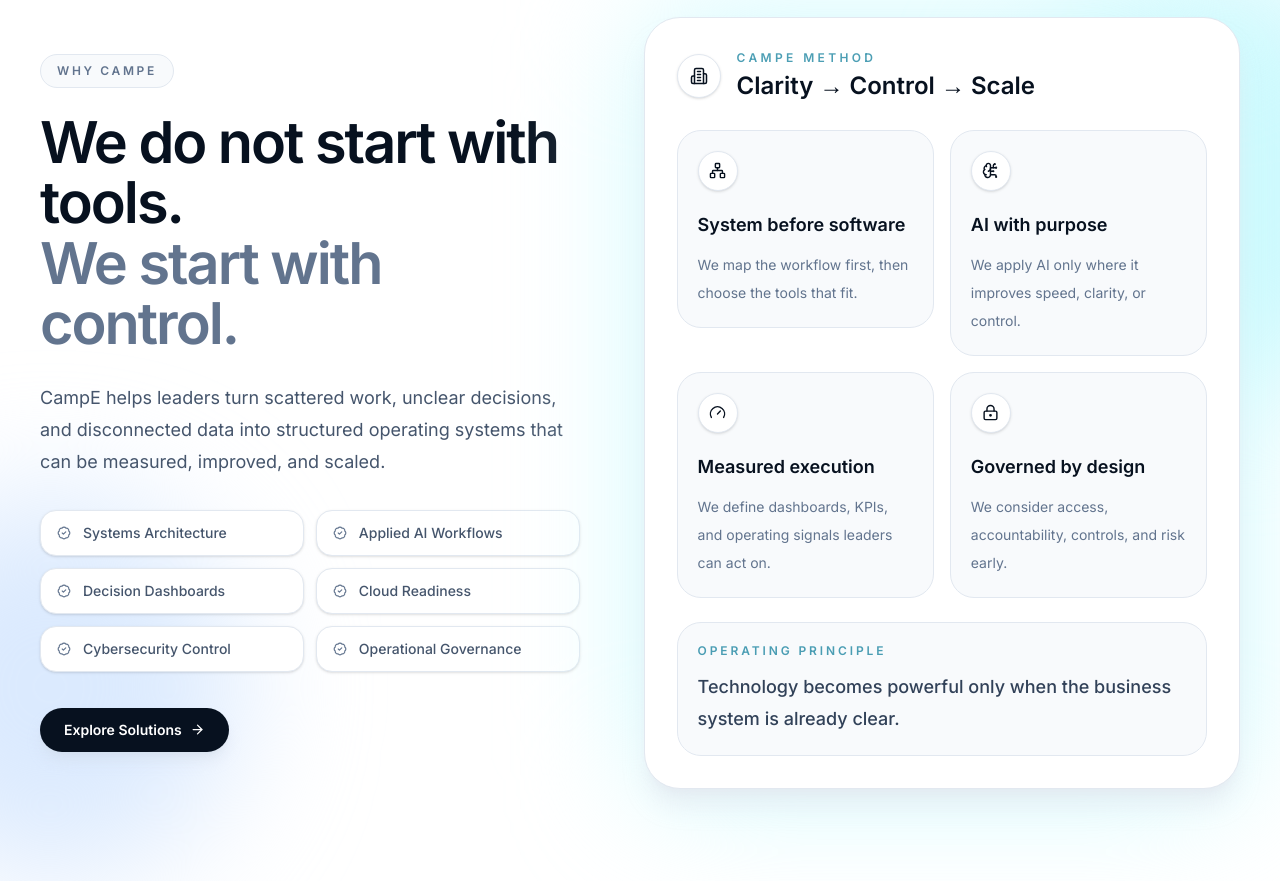
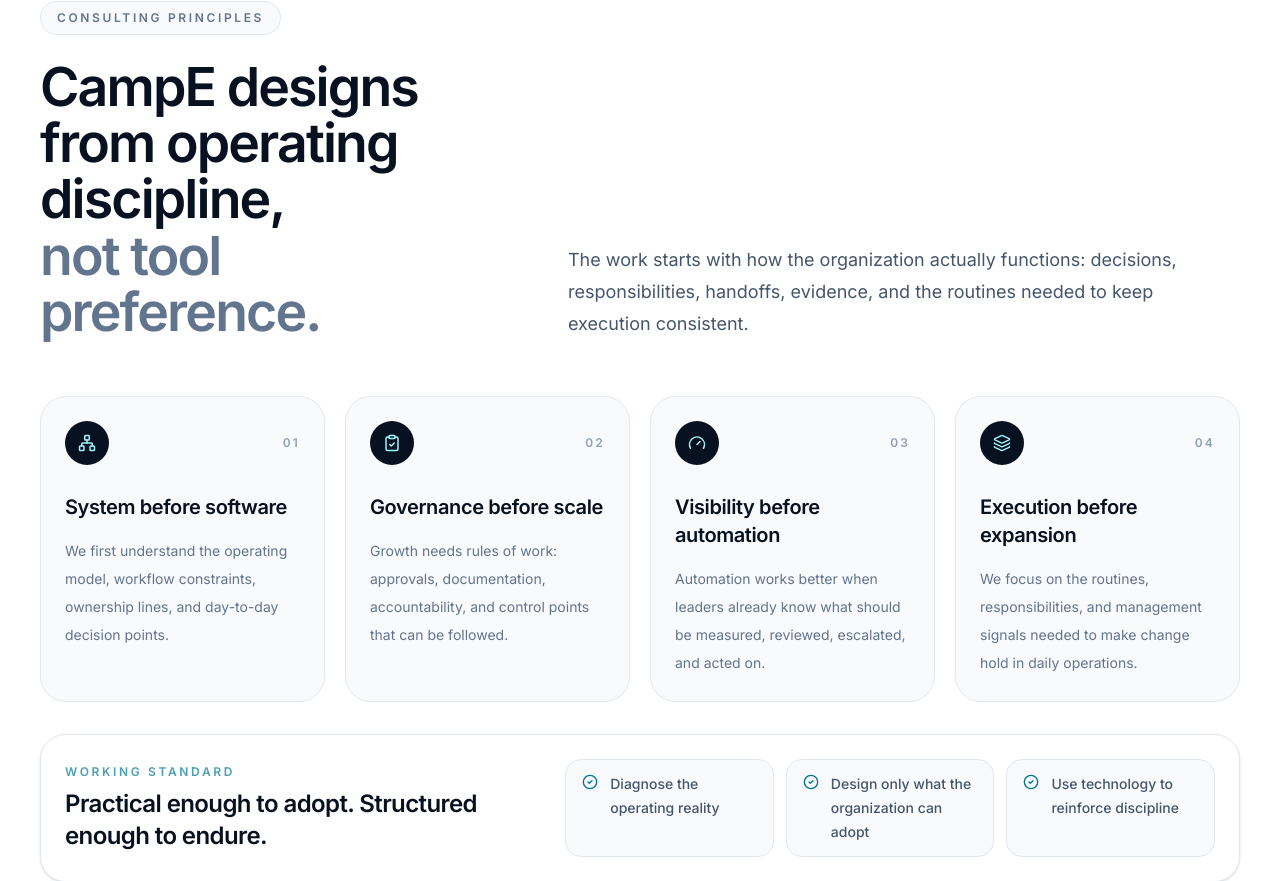
Before and after one commit to Otmzzz/campe-website-, a React (Vite) app: page / in a window 1280 px wide. Shown: the part 2407-3288 px from the top of the page. Built offline with nearby package versions, Linux system fonts and the light colour scheme.

Commit message:
Refine CampE consulting principles section

```diff
--- a/src/app/components/WhyCampE.tsx
+++ b/src/app/components/WhyCampE.tsx
@@ -1,139 +1,99 @@
 import {
   ArrowRight,
-  BadgeCheck,
-  BrainCircuit,
-  Building2,
+  CheckCircle2,
+  ClipboardCheck,
   Gauge,
-  LockKeyhole,
+  Layers3,
   Network,
 } from 'lucide-react';
 import { Reveal } from './Reveal';
 
 export function WhyCampE() {
-  const trustPoints = [
+  const principles = [
     {
       icon: Network,
-      value: 'System before software',
-      label: 'We map the workflow first, then choose the tools that fit.',
+      title: 'System before software',
+      description:
+        'We first understand the operating model, workflow constraints, ownership lines, and day-to-day decision points.',
     },
     {
-      icon: BrainCircuit,
-      value: 'AI with purpose',
-      label: 'We apply AI only where it improves speed, clarity, or control.',
+      icon: ClipboardCheck,
+      title: 'Governance before scale',
+      description:
+        'Growth needs rules of work: approvals, documentation, accountability, and control points that can be followed.',
     },
     {
       icon: Gauge,
-      value: 'Measured execution',
-      label: 'We define dashboards, KPIs, and operating signals leaders can act on.',
+      title: 'Visibility before automation',
+      description:
+        'Automation works better when leaders already know what should be measured, reviewed, escalated, and acted on.',
     },
     {
-      icon: LockKeyhole,
-      value: 'Governed by design',
-      label: 'We consider access, accountability, controls, and risk early.',
+      icon: Layers3,
+      title: 'Execution before expansion',
+      description:
+        'We focus on the routines, responsibilities, and management signals needed to make change hold in daily operations.',
     },
   ];
 
-  const credibility = [
-    'Systems Architecture',
-    'Applied AI Workflows',
-    'Decision Dashboards',
-    'Cloud Readiness',
-    'Cybersecurity Control',
-    'Operational Governance',
+  const workingRules = [
+    'Diagnose the operating reality',
+    'Design only what the organization can adopt',
+    'Use technology to reinforce discipline',
   ];
 
   return (
     <section
       id="why-campe"
-      className="relative overflow-hidden bg-white px-5 py-24 text-[#07111f] sm:px-8 lg:px-10 lg:py-32"
+      className="relative overflow-hidden bg-white px-5 py-24 text-[#07111f] sm:px-8 lg:px-10 lg:py-28"
     >
-      <div className="absolute right-[-160px] top-20 h-[420px] w-[420px] rounded-full bg-cyan-100 blur-3xl" />
-      <div className="absolute left-[-140px] bottom-10 h-[380px] w-[380px] rounded-full bg-blue-100 blur-3xl" />
-
-      <div className="relative z-10 mx-auto grid max-w-[1280px] items-center gap-14 lg:grid-cols-[0.95fr_1.05fr] lg:gap-16">
+      <div className="relative z-10 mx-auto max-w-[1280px]">
         <Reveal>
+          <div className="grid gap-10 lg:grid-cols-[0.75fr_1.25fr] lg:items-end">
             <div>
               <div className="mb-6 inline-flex items-center rounded-full border border-slate-200 bg-slate-50 px-4 py-2">
                 <span className="text-xs font-semibold uppercase tracking-[0.22em] text-slate-500">
-                Why CampE
+                  Consulting Principles
                 </span>
               </div>
 
-            <h2 className="max-w-2xl text-4xl font-semibold tracking-[-0.035em] text-[#07111f] sm:text-5xl lg:text-[3.6rem] lg:leading-[1.05]">
-              We do not start with tools.
-              <span className="block text-slate-500">
-                We start with control.
-              </span>
+              <h2 className="max-w-2xl text-4xl font-semibold tracking-[-0.035em] text-[#07111f] sm:text-5xl lg:text-[3.35rem] lg:leading-[1.05]">
+                CampE designs from operating discipline,
+                <span className="block text-slate-500">not tool preference.</span>
               </h2>
-
-            <p className="mt-7 max-w-xl text-base leading-8 text-slate-600 sm:text-lg">
-              CampE helps leaders turn scattered work, unclear decisions, and
-              disconnected data into structured operating systems that can be
-              measured, improved, and scaled.
-            </p>
-
-            <div className="mt-8 grid gap-3 sm:grid-cols-2">
-              {credibility.map((item) => (
-                <div
-                  key={item}
-                  className="flex items-center gap-3 rounded-2xl border border-slate-200 bg-white px-4 py-3 text-sm font-medium text-slate-600 shadow-sm"
-                >
-                  <BadgeCheck size={14} className="text-slate-500" />
-                  {item}
-                </div>
-              ))}
             </div>
 
-            <a
-              href="#solutions"
-              className="group mt-9 inline-flex items-center gap-2 rounded-full bg-[#07111f] px-6 py-3 text-sm font-semibold text-white shadow-lg shadow-slate-300/40 transition hover:bg-[#10243d]"
-            >
-              Explore Solutions
-              <ArrowRight
-                size={15}
-                className="transition-transform group-hover:translate-x-0.5"
-              />
-            </a>
+            <p className="max-w-2xl text-base leading-8 text-slate-600 sm:text-lg lg:justify-self-end">
+              The work starts with how the organization actually functions:
+              decisions, responsibilities, handoffs, evidence, and the routines
+              needed to keep execution consistent.
+            </p>
           </div>
         </Reveal>
 
-        <Reveal delay={0.14}>
-          <div className="relative">
-            <div className="absolute inset-0 rounded-[2.25rem] bg-cyan-100 blur-3xl" />
+        <div className="mt-14 grid gap-5 lg:grid-cols-4">
+          {principles.map((principle, index) => {
+            const Icon = principle.icon;
 
-            <div className="relative overflow-hidden rounded-[2.25rem] border border-slate-200 bg-white p-5 shadow-xl shadow-slate-200/70 sm:p-7 lg:p-8">
-              <div className="mb-7 flex items-center gap-4">
-                <div className="flex h-11 w-11 items-center justify-center rounded-full border border-slate-200 bg-white text-[#07111f] shadow-sm">
-                  <Building2 size={18} />
+            return (
+              <Reveal key={principle.title} delay={index * 0.05}>
+                <div className="h-full rounded-[1.6rem] border border-slate-200 bg-slate-50 p-6 transition duration-500 hover:-translate-y-1 hover:border-cyan-200 hover:bg-white hover:shadow-lg">
+                  <div className="flex items-center justify-between gap-4">
+                    <div className="flex h-11 w-11 items-center justify-center rounded-full bg-[#07111f] text-cyan-200">
+                      <Icon size={18} />
                     </div>
 
-                <div>
-                  <p className="text-xs font-semibold uppercase tracking-[0.28em] text-cyan-700/70">
-                    CampE Method
-                  </p>
-                  <h3 className="mt-1 text-2xl font-semibold text-[#07111f]">
-                    Clarity → Control → Scale
-                  </h3>
-                </div>
+                    <span className="text-xs font-semibold uppercase tracking-[0.18em] text-slate-400">
+                      {String(index + 1).padStart(2, '0')}
+                    </span>
                   </div>
 
-              <div className="grid gap-4 sm:grid-cols-2">
-                {trustPoints.map((point, index) => {
-                  const Icon = point.icon;
+                  <h3 className="mt-7 text-xl font-semibold tracking-[-0.02em] text-[#07111f]">
+                    {principle.title}
+                  </h3>
 
-                  return (
-                    <Reveal key={point.value} delay={index * 0.05}>
-                      <div className="group min-h-[190px] rounded-[1.5rem] border border-slate-200 bg-slate-50 p-5 transition-all duration-500 hover:-translate-y-1 hover:border-cyan-200 hover:bg-white hover:shadow-lg">
-                        <div className="mb-5 flex h-10 w-10 items-center justify-center rounded-full border border-slate-200 bg-white text-[#07111f] shadow-sm">
-                          <Icon size={17} />
-                        </div>
-
-                        <h4 className="text-lg font-semibold text-[#07111f]">
-                          {point.value}
-                        </h4>
-
-                        <p className="mt-3 text-sm leading-7 text-slate-500">
-                          {point.label}
+                  <p className="mt-4 text-sm leading-7 text-slate-500">
+                    {principle.description}
                   </p>
                 </div>
               </Reveal>
@@ -141,17 +101,42 @@
           })}
         </div>
 
-              <div className="mt-6 rounded-[1.5rem] border border-slate-200 bg-slate-50 p-5">
-                <p className="text-xs font-semibold uppercase tracking-[0.24em] text-cyan-700/70">
-                  Operating Principle
+        <Reveal delay={0.18}>
+          <div className="mt-8 grid gap-5 rounded-[1.6rem] border border-slate-200 bg-white p-5 shadow-sm lg:grid-cols-[0.85fr_1.15fr] lg:items-center lg:p-6">
+            <div>
+              <p className="text-xs font-semibold uppercase tracking-[0.22em] text-cyan-700/70">
+                Working standard
               </p>
-                <p className="mt-3 text-lg font-medium leading-8 text-slate-700">
-                  Technology becomes powerful only when the business system is
-                  already clear.
-                </p>
+              <h3 className="mt-2 text-2xl font-semibold tracking-[-0.025em] text-[#07111f]">
+                Practical enough to adopt. Structured enough to endure.
+              </h3>
+            </div>
+
+            <div className="grid gap-3 sm:grid-cols-3">
+              {workingRules.map((rule) => (
+                <div
+                  key={rule}
+                  className="flex items-start gap-3 rounded-2xl border border-slate-200 bg-slate-50 px-4 py-3 text-sm font-medium leading-6 text-slate-600"
+                >
+                  <CheckCircle2 size={16} className="mt-0.5 shrink-0 text-cyan-700" />
+                  {rule}
+                </div>
+              ))}
             </div>
           </div>
-          </div>
+        </Reveal>
+
+        <Reveal delay={0.22}>
+          <a
+            href="#solutions"
+            className="group mt-9 inline-flex items-center gap-2 rounded-full bg-[#07111f] px-6 py-3 text-sm font-semibold text-white shadow-lg shadow-slate-300/40 transition hover:bg-[#10243d]"
+          >
+            Review solution areas
+            <ArrowRight
+              size={15}
+              className="transition-transform group-hover:translate-x-0.5"
+            />
+          </a>
         </Reveal>
       </div>
     </section>
```
Lines whose indentation alone changed are shown as unchanged.
